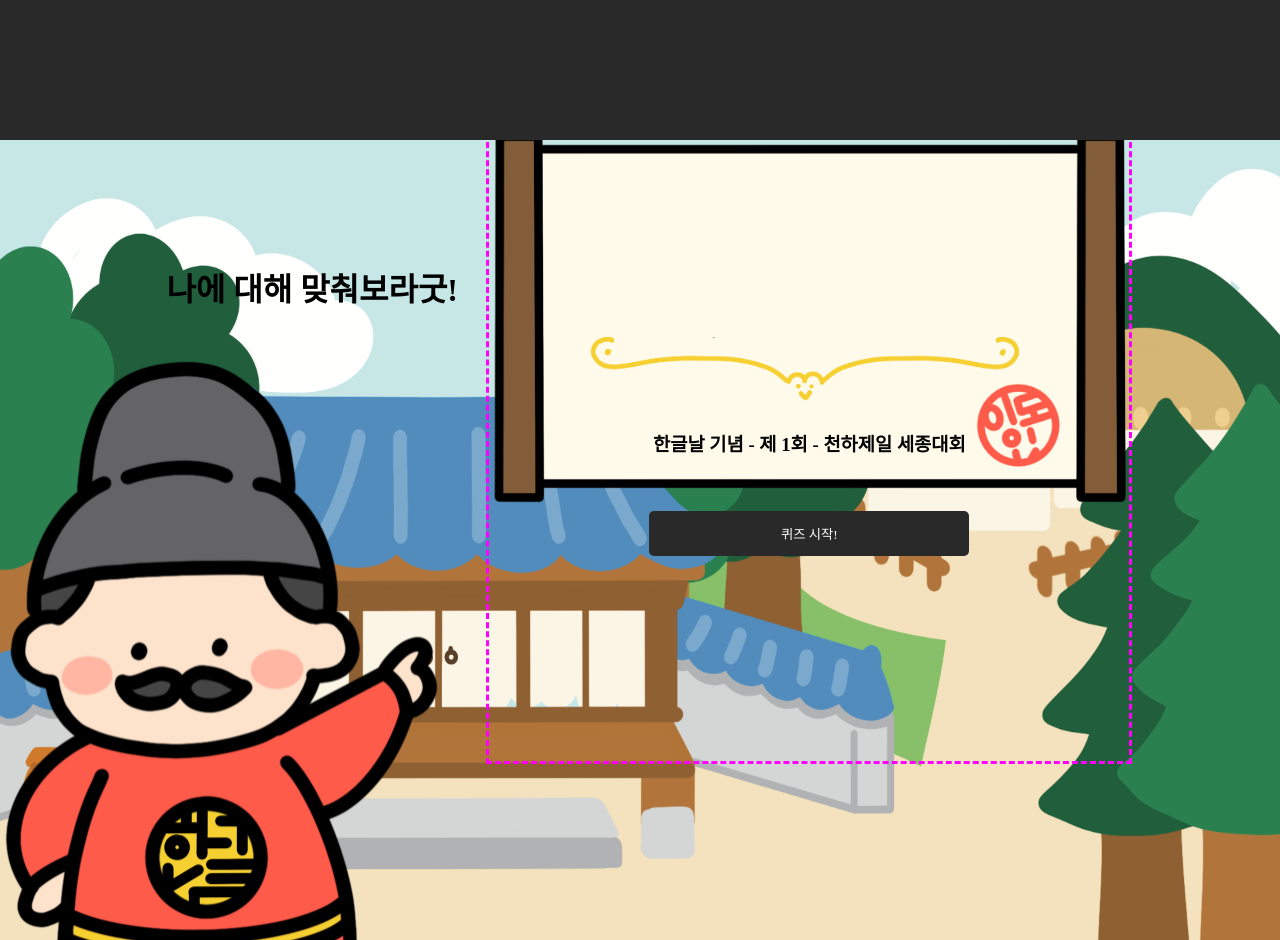
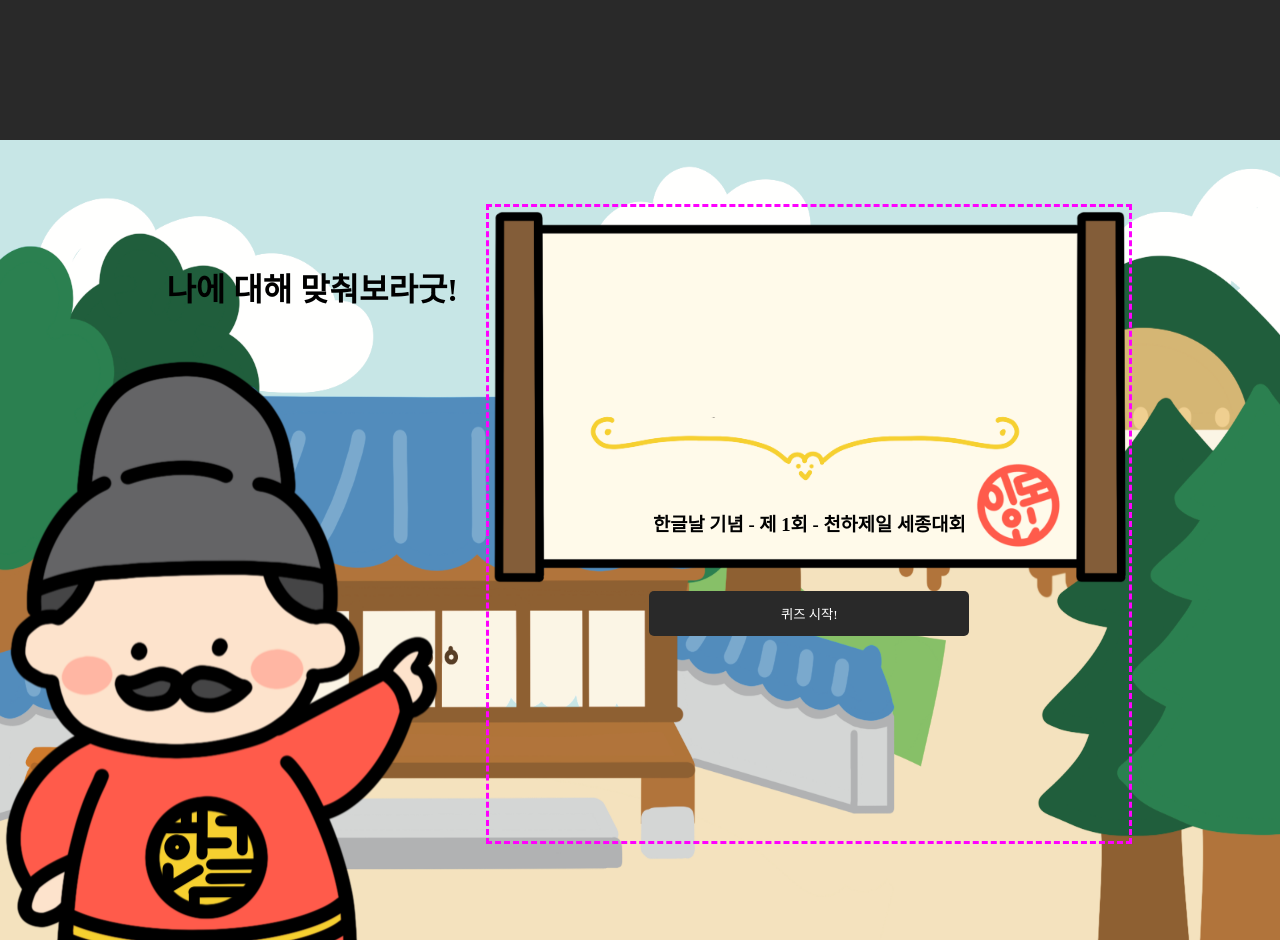
Before and after one commit to hangeul-project/hangeul-react-web, a React (Create React App) app: page / in a window 1280 px wide. Shown: the part 1460-2400 px from the top of the page. Built offline with nearby package versions, Linux system fonts and the light colour scheme; a web font is replaced by a local one.

Commit message:
unhidden the quiz start button

```diff
--- a/src/component/Page3/Page3.css
+++ b/src/component/Page3/Page3.css
@@ -123,7 +123,7 @@
   margin-left: 4rem;
   position: relative;
   z-index: 3;
-  bottom: 115vh;
+  bottom: 105vh;
   right: 2vw;
   width: 40%;
 }
```
